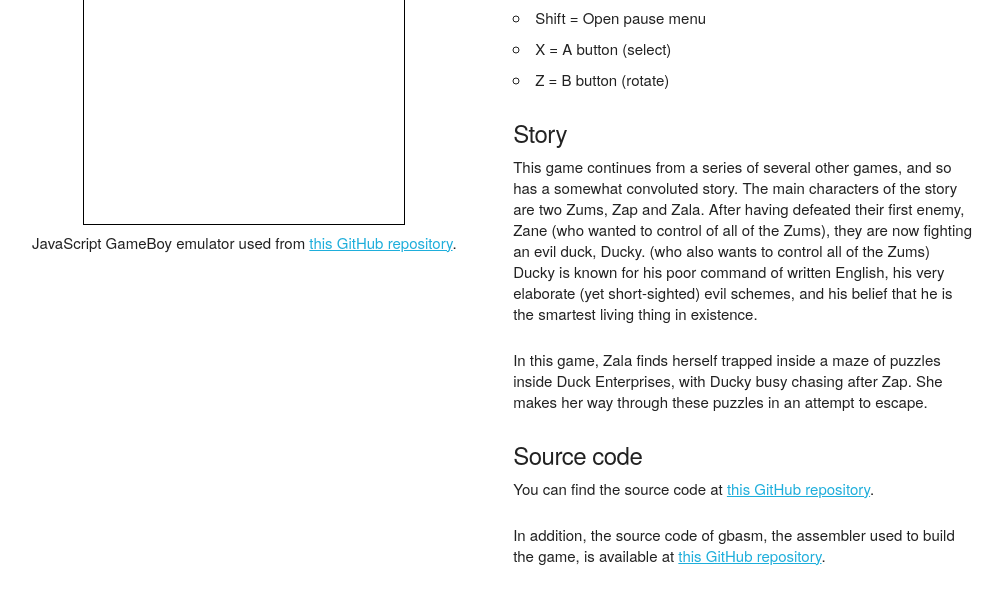
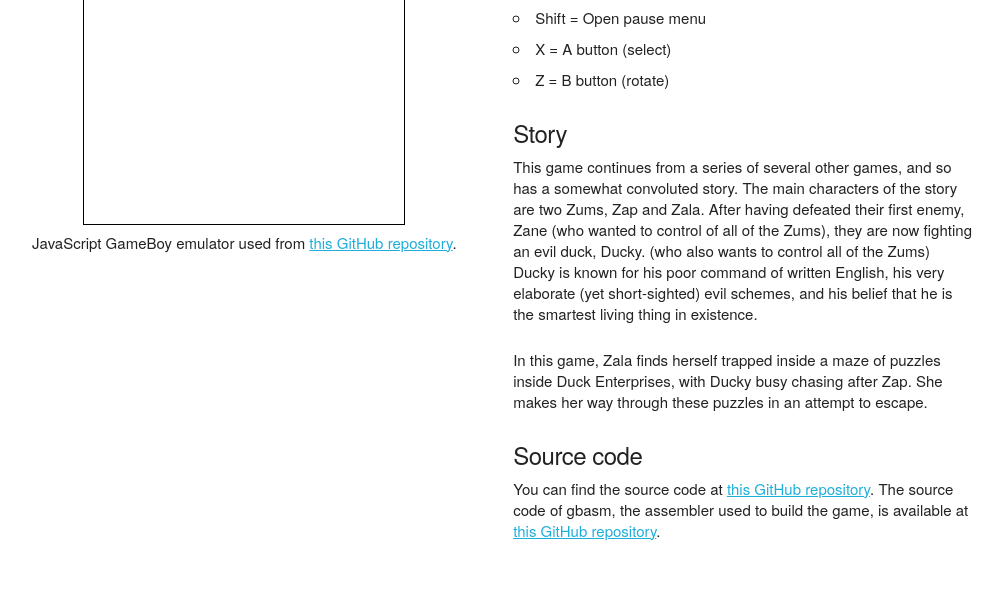
Before and after one commit to thatoddmailbox/zpgb, a plain HTML site: page docs/index.html in a window 1280 px wide. Shown: the part 152-756 px from the top of the page, without its empty margins (146-1149 px from the left). Drawn offline with Linux system fonts and the light colour scheme; no server answers.

Commit message:
combine the two source code paragraphs

```diff
--- a/docs/index.html
+++ b/docs/index.html
@@ -52,8 +52,10 @@
 					<p>In this game, Zala finds herself trapped inside a maze of puzzles inside Duck Enterprises, with Ducky busy chasing after Zap. She makes her way through these puzzles in an attempt to escape.</p>
 
 					<h5>Source code</h5>
-					<p>You can find the source code at <a href="https://github.com/thatoddmailbox/zpgb">this GitHub repository</a>.</p>
-					<p>In addition, the source code of gbasm, the assembler used to build the game, is available at <a href="https://github.com/thatoddmailbox/gbasm">this GitHub repository</a>.</p>
+					<p>
+						You can find the source code at <a href="https://github.com/thatoddmailbox/zpgb">this GitHub repository</a>.
+						The source code of gbasm, the assembler used to build the game, is available at <a href="https://github.com/thatoddmailbox/gbasm">this GitHub repository</a>.
+					</p>
 				</div>
 			</div>
 		</div>
```
